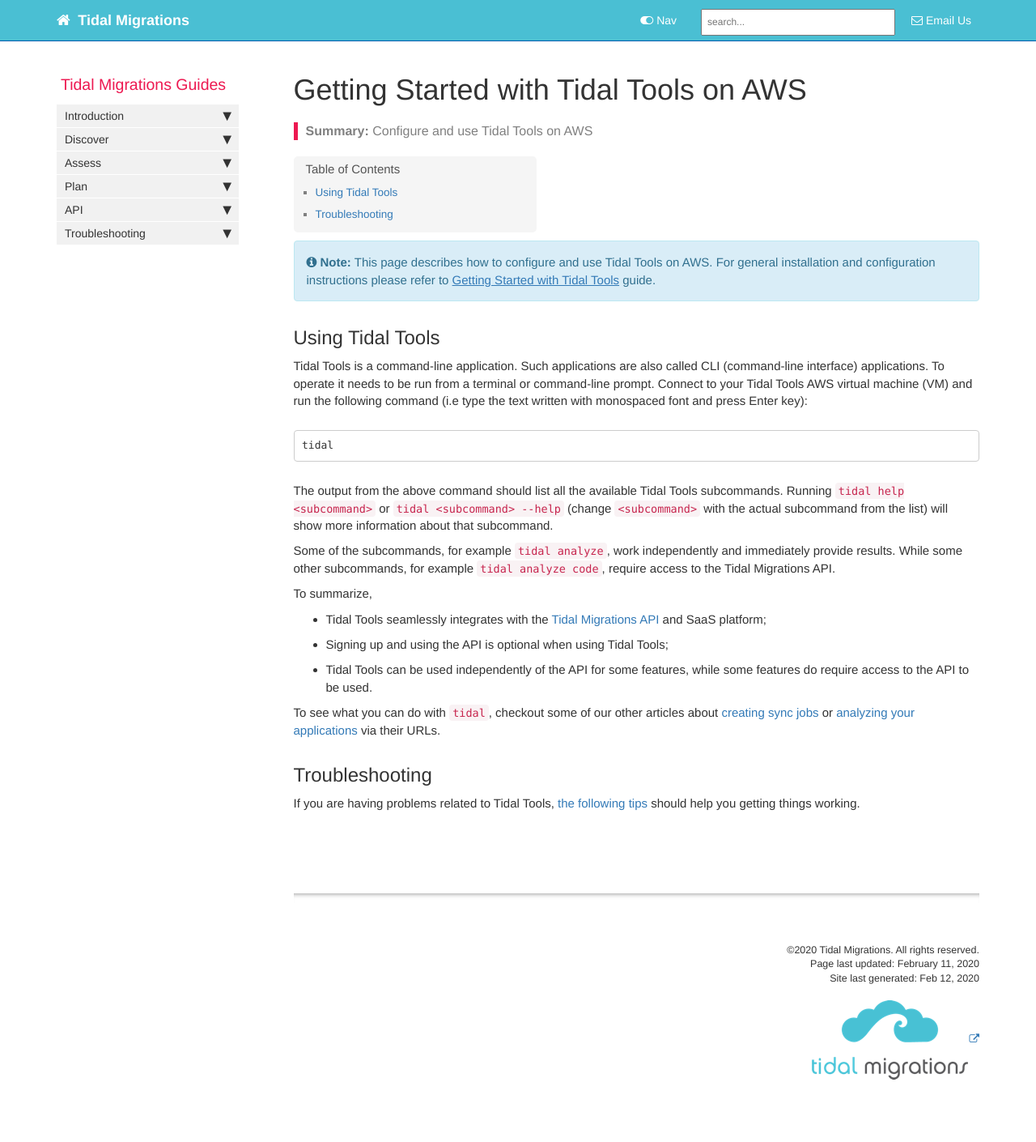
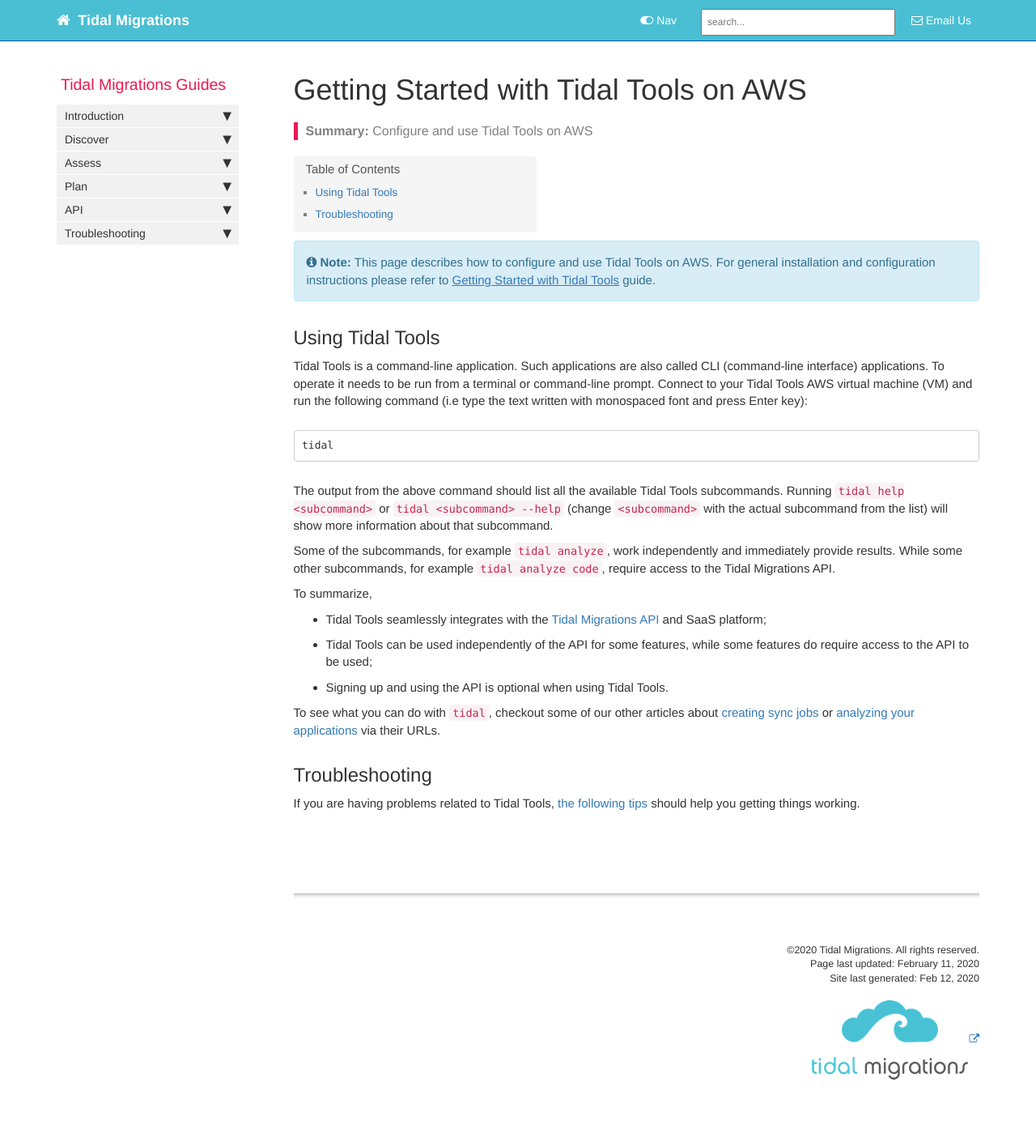
Before and after one commit to tidalmigrations/tidalmigrations.github.io, a Jekyll site: the page built from pages/tidal tools/aws.md, in a window 1280 px wide. Shown: the whole page at 81% size. Built offline with Jekyll 4.4.1, drawn with Linux system fonts in a browser that asks for light colours; nearby versions of some CDN libraries; comment, search, counter and statistics services are not loaded.

Commit message:
Update aws.md

```diff
--- a/pages/tidal tools/aws.md
+++ b/pages/tidal tools/aws.md
@@ -25,8 +25,8 @@ Some of the subcommands, for example `tidal analyze`, work independently and imm
 To summarize,
 
 * Tidal Tools seamlessly integrates with the [Tidal Migrations API](tidal-tools.html#connecting-to-the-api) and SaaS platform;
-* Signing up and using the API is optional when using Tidal Tools;
-* Tidal Tools can be used independently of the API for some features, while some features do require access to the API to be used.
+* Tidal Tools can be used independently of the API for some features, while some features do require access to the API to be used;
+* Signing up and using the API is optional when using Tidal Tools.
 
 To see what you can do with `tidal`, checkout some of our other articles about [creating sync jobs](sync-servers.html) or[ analyzing your applications](analyze.html) via their URLs.
 
```
